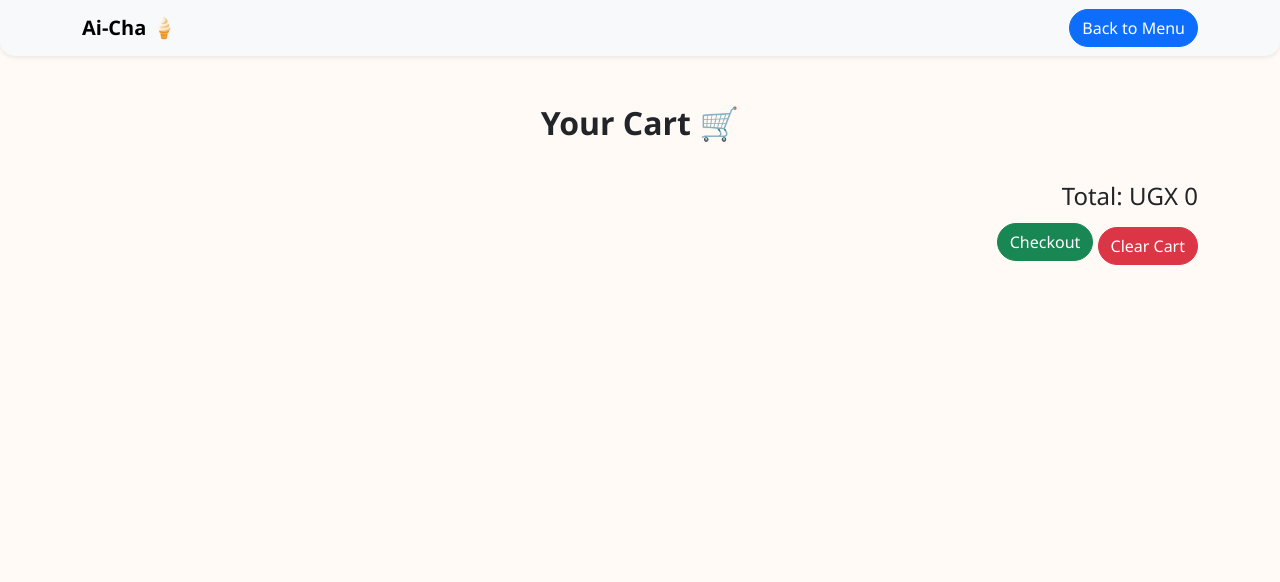
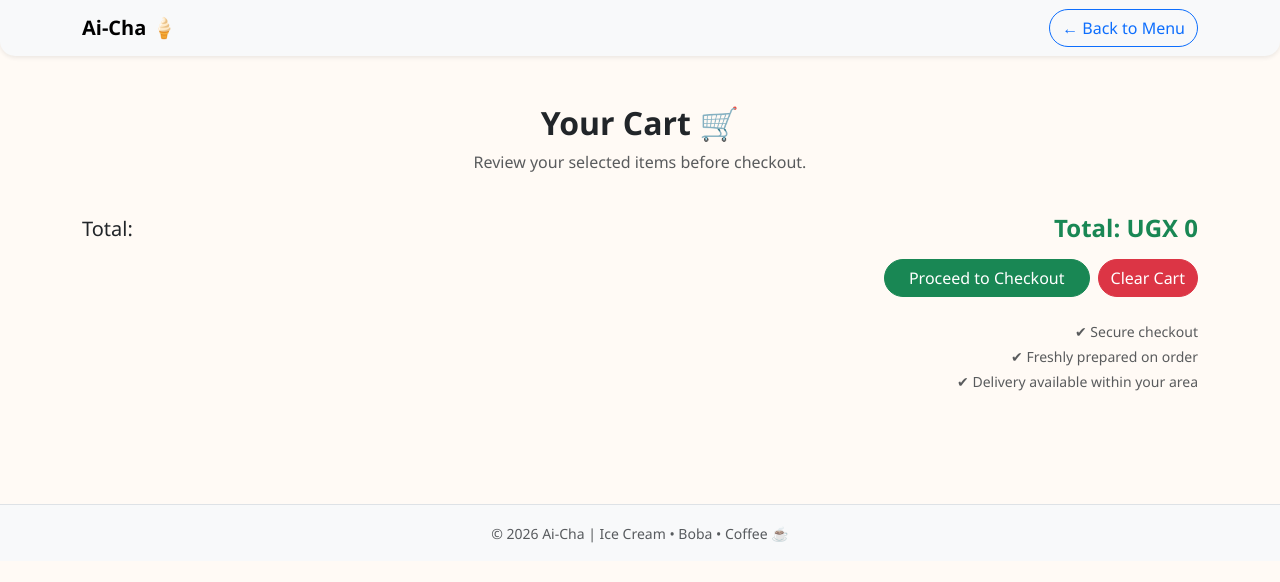
Before and after one commit to Greenbridge-Classes/Aicha-site, a plain HTML site: page cart.html in a window 1280 px wide. Drawn offline with nearby package versions, Linux system fonts and the light colour scheme.

Commit message:
Update cart.html
I expanded the html file to be alot more informative and descriptive while adding more content

```diff
--- a/cart.html
+++ b/cart.html
@@ -5,34 +5,74 @@
     <meta name="viewport" content="width=device-width, initial-scale=1.0">
     <title>Cart - Ai-Cha</title>
 
+    <!-- Bootstrap CSS -->
     <link href="https://cdn.jsdelivr.net/npm/bootstrap@5.3.0/dist/css/bootstrap.min.css" rel="stylesheet">
+
+    <!-- Custom CSS -->
     <link rel="stylesheet" href="css/styles.css">
 </head>
 
 <body>
 
-<!-- navbar -->
+<!-- Navbar -->
 <nav class="navbar navbar-light bg-light shadow-sm">
   <div class="container">
     <a href="index.html" class="navbar-brand fw-bold">Ai-Cha 🍦</a>
-    <a href="menu.html" class="btn btn-primary">Back to Menu</a>
+    <a href="menu.html" class="btn btn-outline-primary">← Back to Menu</a>
   </div>
 </nav>
 
-<!-- cart Section -->
+<!-- Cart Section -->
 <div class="container py-5">
-    <h2 class="text-center mb-4">Your Cart 🛒</h2>
 
-    <ul id="cart-items" class="list-group mb-3"></ul>
+    <!-- Title -->
+    <h2 class="text-center mb-2">Your Cart 🛒</h2>
+    <p class="text-center text-muted mb-4">
+        Review your selected items before checkout.
+    </p>
 
-    <h4 id="total-price" class="text-end"></h4>
+    <!-- Cart Items -->
+    <ul id="cart-items" class="list-group mb-3 shadow-sm"></ul>
 
-    <div class="text-end">
-        <button class="btn btn-success">Checkout</button>
-        <button class="btn btn-danger mt-2" onclick="clearCart()">Clear Cart</button>
+    <!-- Empty Cart Message -->
+    <p id="empty-message" class="text-center text-muted d-none">
+        Your cart is currently empty. Go back to the menu to add items 🍹
+    </p>
+
+    <!-- Total Price -->
+    <div class="d-flex justify-content-between align-items-center mb-3">
+        <h5 class="mb-0">Total:</h5>
+        <h4 id="total-price" class="mb-0 text-success fw-bold"></h4>
     </div>
+
+    <!-- Action Buttons -->
+    <div class="d-flex justify-content-end gap-2">
+        <button class="btn btn-success px-4">
+            Proceed to Checkout
+        </button>
+        <button class="btn btn-danger" onclick="clearCart()">
+            Clear Cart
+        </button>
+    </div>
+
+    <!-- Extra Info -->
+    <div class="mt-4 text-end text-muted small">
+        <p class="mb-1">✔ Secure checkout</p>
+        <p class="mb-1">✔ Freshly prepared on order</p>
+        <p>✔ Delivery available within your area</p>
+    </div>
+
 </div>
 
+<!-- Footer -->
+<footer class="bg-light text-center py-3 mt-5 border-top">
+    <small class="text-muted">
+        © 2026 Ai-Cha | Ice Cream • Boba • Coffee ☕
+    </small>
+</footer>
+
+<!-- JS -->
 <script src="js/script.js"></script>
+
 </body>
 </html>
```
